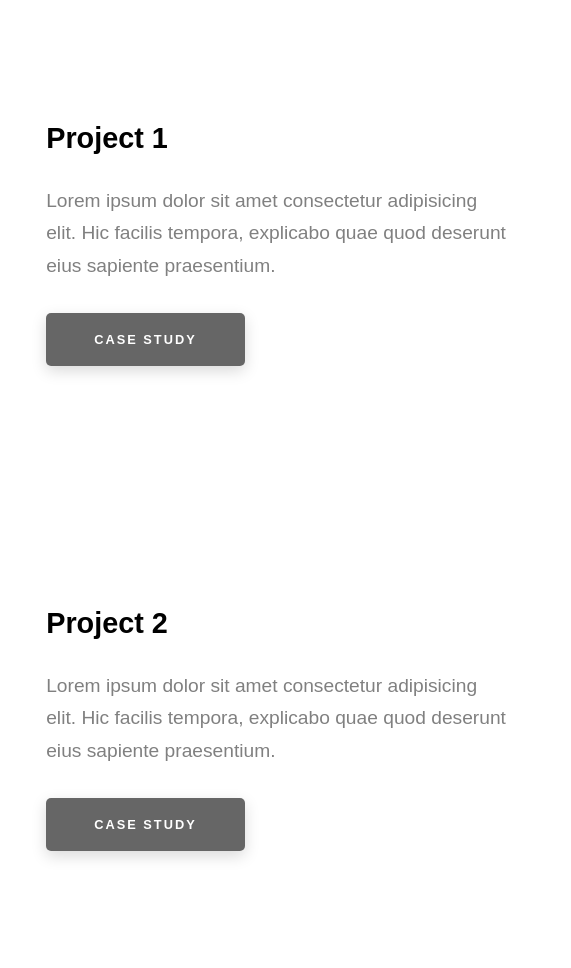
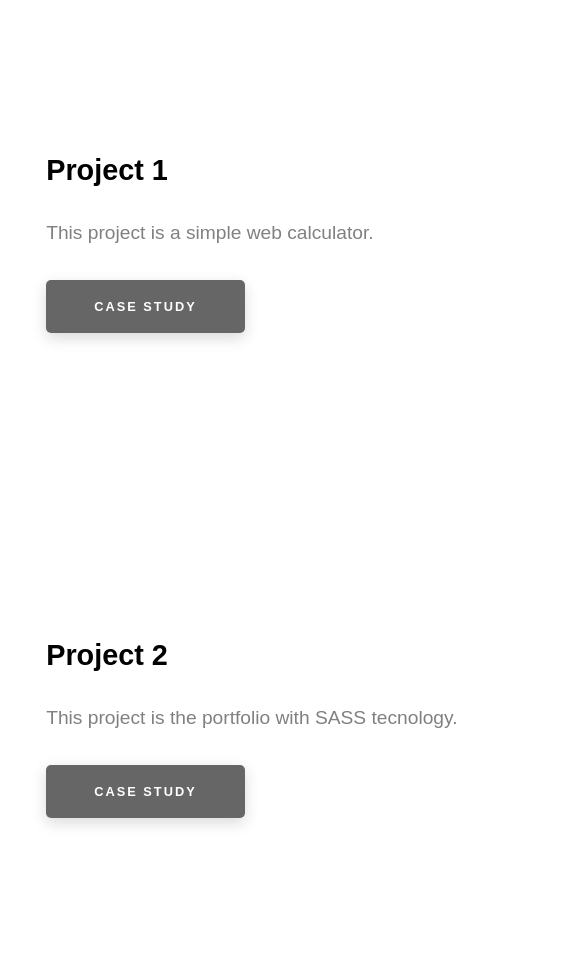
Before and after one commit to emessonSilva/Portfolio_JS, a plain HTML site: page index.html in a window 1280 px wide. Shown: the part 1715-2683 px from the top of the page, 709-1280 px from the left. Drawn offline with Linux system fonts and the light colour scheme.

Commit message:
Update index.html

```diff
--- a/index.html
+++ b/index.html
@@ -33,7 +33,7 @@
 
   <main>
       <section class="section section-home">
-          <h1>HEY, MY NAME IS EMESSON SILVA</h1>
+          <h1 class="typing">HEY, MY NAME IS EMESSON SILVA</h1>
           <p>
               I decided to create this portfolio to show some of my skills with HTML, CSS and JS.
           </p>
@@ -85,11 +85,8 @@
                   </div>
                   <div class="project-content">
                       <h3>Project 1</h3>
-                      <p class="paragraph">Lorem ipsum dolor sit amet consectetur adipisicing elit. Hic facilis
-                          tempora, explicabo
-                          quae quod
-                          deserunt eius sapiente praesentium.</p>
-                      <a class="btn" href="">Case study</a>
+                      <p class="paragraph">This project is a simple web calculator.</p>
+                      <a class="btn" href="https://github.com/emessonSilva/Web_Calculator" target="_blank">Case study</a>
                   </div>
                   <div class="project-img">
                       <img style="width: 100%;"
@@ -98,11 +95,8 @@
                   </div>
                   <div class="project-content">
                       <h3>Project 2</h3>
-                      <p class="paragraph">Lorem ipsum dolor sit amet consectetur adipisicing elit. Hic facilis
-                          tempora, explicabo
-                          quae quod
-                          deserunt eius sapiente praesentium.</p>
-                      <a class="btn" href="">Case study</a>
+                      <p class="paragraph">This project is the portfolio with SASS tecnology.</p>
+                      <a class="btn" href="https://github.com/emessonSilva/Portfolio_SASS" target="_blank">Case study</a>
                   </div>
                   <div class="project-img">
                       <img style="width: 100%;"
@@ -117,9 +111,8 @@
                           deserunt eius sapiente praesentium.</p>
                       <a class="btn" href="">Case study</a>
                   </div>
-
-
               </li>
+            </ul>
 
       </section>
       <section id="section-contact" class="section section-contact">
```
